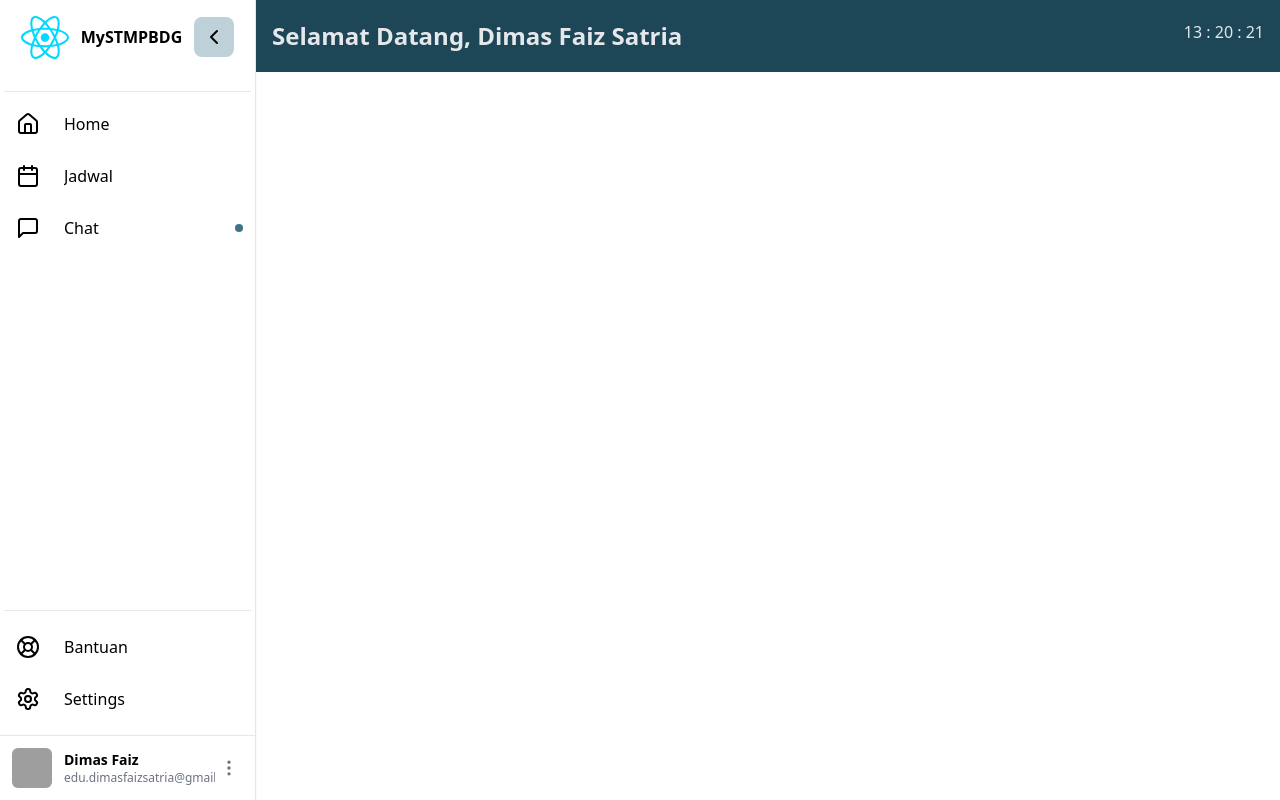
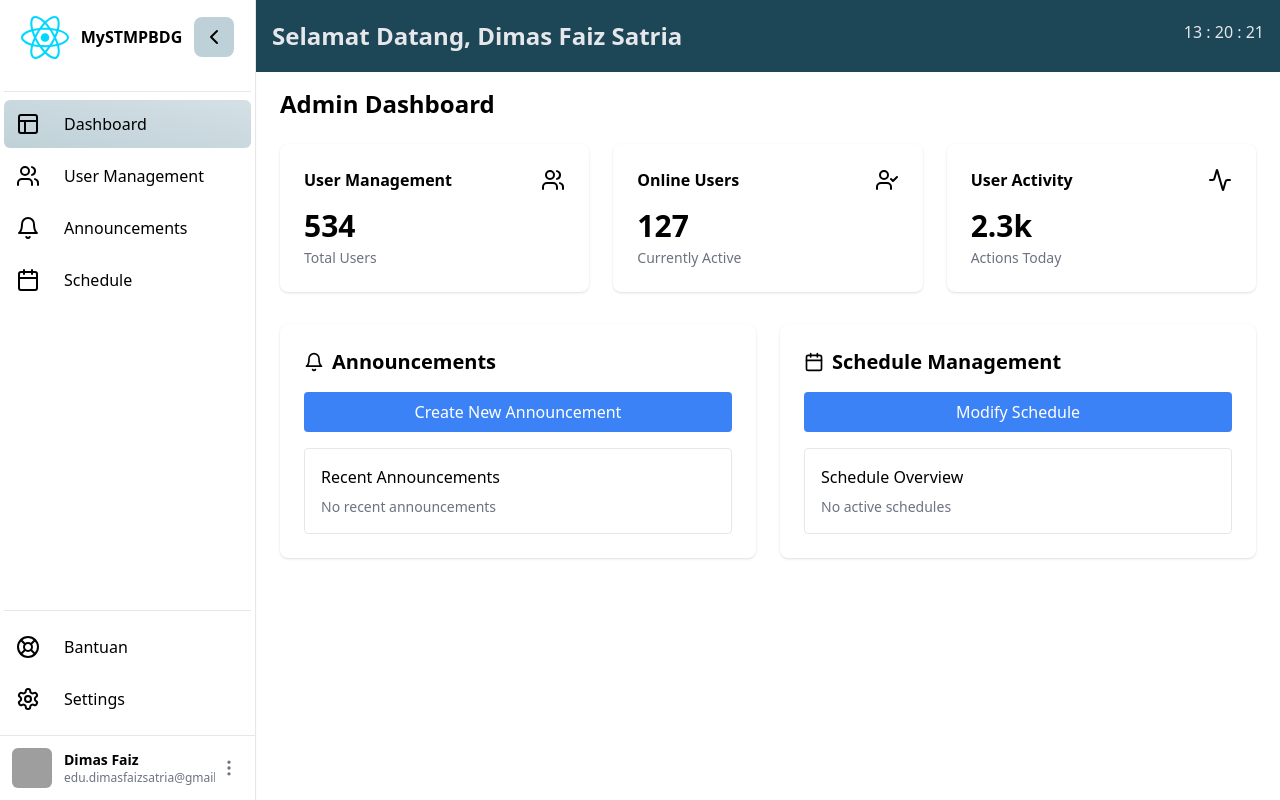
Before and after one commit to FumoRin/MySTMPBDG, a React (Vite) app: page /admin in a window 1280 px wide. Built offline with nearby package versions, Linux system fonts and the light colour scheme; grey boxes are pictures that could not be loaded.

Commit message:
Early commit for adminPage

```diff
--- a/src/App.tsx
+++ b/src/App.tsx
@@ -4,6 +4,7 @@ import Sidebar, { SidebarItem } from "./components/sidebar";
 import ChatApp from "./components/chatapp/chatApp";
 import SchedulePage from "./components/schedule/schedulePage";
 import AuthPage from "./components/auth/authPage";
+import AdminPage from "./components/admin/adminPage";
 
 import {
   BrowserRouter as Router,
@@ -13,7 +14,14 @@ import {
   Navigate,
 } from "react-router-dom"; // Ensure correct import
 import { useState, useEffect } from "react";
-import { Home, MessageSquare, Calendar } from "lucide-react";
+import {
+  Home,
+  MessageSquare,
+  Calendar,
+  Users,
+  Bell,
+  Layout,
+} from "lucide-react";
 
 function SchedulePageWrapper({ expanded }: { expanded: boolean }) {
   return <SchedulePage expanded={expanded} />;
@@ -31,6 +39,55 @@ function AppContent() {
   const [expanded, setExpanded] = useState(true); // State to manage sidebar expansion
   const location = useLocation();
   const isLoginPage = location.pathname === "/login";
+  const isAdminPage = location.pathname.startsWith("/admin");
+
+  // Get navigation items based on whether we're in admin section or main app
+  const getNavigationItems = () => {
+    if (isAdminPage) {
+      return [
+        {
+          icon: <Layout />,
+          text: "Dashboard",
+          to: "/admin",
+        },
+        {
+          icon: <Users />,
+          text: "User Management",
+          to: "/admin/users",
+        },
+        {
+          icon: <Bell />,
+          text: "Announcements",
+          to: "/admin/announcements",
+        },
+        {
+          icon: <Calendar />,
+          text: "Schedule",
+          to: "/admin/schedule",
+        },
+      ];
+    }
+
+    // Regular app navigation
+    return [
+      {
+        icon: <Home />,
+        text: "Home",
+        to: "/home",
+      },
+      {
+        icon: <Calendar />,
+        text: "Jadwal",
+        to: "/jadwal",
+      },
+      {
+        icon: <MessageSquare />,
+        text: "Chat",
+        to: "/chat",
+        alert: true,
+      },
+    ];
+  };
 
   useEffect(() => {
     if (isLoginPage) {
@@ -47,25 +104,16 @@ function AppContent() {
         <>
           <Sidebar expanded={expanded} setExpanded={setExpanded}>
             <hr className="my-2" />
-            <SidebarItem
-              icon={<Home />}
-              text="Home"
-              to="/home"
-              active={location.pathname === "/home"}
-            />
-            <SidebarItem
-              icon={<Calendar />}
-              text="Jadwal"
-              to="/jadwal"
-              active={location.pathname === "/jadwal"}
-            />
-            <SidebarItem
-              icon={<MessageSquare />}
-              text="Chat"
-              to="/chat"
-              active={location.pathname === "/chat"}
-              alert
-            />
+            {getNavigationItems().map((item, index) => (
+              <SidebarItem
+                key={index}
+                icon={item.icon}
+                text={item.text}
+                to={item.to}
+                active={location.pathname === item.to}
+                alert={item.alert}
+              />
+            ))}
           </Sidebar>
           <HomeHeader expanded={expanded} />
         </>
@@ -89,6 +137,12 @@ function AppContent() {
             />
             <Route path="/chat" element={<ChatApp />} />
             <Route path="/login" element={<AuthPage />} />
+
+            {/* Admin routes */}
+            <Route path="/admin" element={<AdminPage />} />
+            <Route path="/admin/users" element={<AdminPage />} />
+            <Route path="/admin/announcements" element={<AdminPage />} />
+            <Route path="/admin/schedule" element={<AdminPage />} />
           </Routes>
         </div>
       </div>
--- /dev/null
+++ b/src/components/admin/adminPage.tsx
@@ -0,0 +1,98 @@
+import { Users, Bell, Calendar, Activity, UserCheck } from "lucide-react";
+
+export default function AdminPage() {
+  return (
+    <div className="p-6">
+      <h1 className="text-2xl font-bold mb-6">Admin Dashboard</h1>
+
+      {/* User Management Section */}
+      <div className="grid grid-cols-1 md:grid-cols-2 lg:grid-cols-3 gap-6 mb-8">
+        <DashboardCard
+          icon={<Users className="w-6 h-6" />}
+          title="User Management"
+          value="534"
+          label="Total Users"
+        />
+        <DashboardCard
+          icon={<UserCheck className="w-6 h-6" />}
+          title="Online Users"
+          value="127"
+          label="Currently Active"
+        />
+        <DashboardCard
+          icon={<Activity className="w-6 h-6" />}
+          title="User Activity"
+          value="2.3k"
+          label="Actions Today"
+        />
+      </div>
+
+      {/* Quick Actions */}
+      <div className="grid grid-cols-1 md:grid-cols-2 gap-6">
+        {/* Announcements Panel */}
+        <div className="bg-white p-6 rounded-lg shadow">
+          <h2 className="text-xl font-semibold mb-4 flex items-center gap-2">
+            <Bell className="w-5 h-5" />
+            Announcements
+          </h2>
+          <div className="space-y-4">
+            <button className="w-full bg-blue-500 text-white p-2 rounded">
+              Create New Announcement
+            </button>
+            <div className="border rounded p-4">
+              <h3 className="font-medium">Recent Announcements</h3>
+              {/* Placeholder for announcement list */}
+              <div className="text-sm text-gray-500 mt-2">
+                No recent announcements
+              </div>
+            </div>
+          </div>
+        </div>
+
+        {/* Schedule Management */}
+        <div className="bg-white p-6 rounded-lg shadow">
+          <h2 className="text-xl font-semibold mb-4 flex items-center gap-2">
+            <Calendar className="w-5 h-5" />
+            Schedule Management
+          </h2>
+          <div className="space-y-4">
+            <button className="w-full bg-blue-500 text-white p-2 rounded">
+              Modify Schedule
+            </button>
+            <div className="border rounded p-4">
+              <h3 className="font-medium">Schedule Overview</h3>
+              {/* Placeholder for schedule summary */}
+              <div className="text-sm text-gray-500 mt-2">
+                No active schedules
+              </div>
+            </div>
+          </div>
+        </div>
+      </div>
+    </div>
+  );
+}
+
+// Dashboard Card Component
+function DashboardCard({
+  icon,
+  title,
+  value,
+  label,
+}: {
+  icon: React.ReactNode;
+  title: string;
+  value: string;
+  label: string;
+}) {
+  return (
+    <div className="bg-white p-6 rounded-lg shadow">
+      <div className="flex items-center justify-between mb-4">
+        <h3 className="font-semibold">{title}</h3>
+        {icon}
+      </div>
+      <div className="text-3xl font-bold mb-1">{value}</div>
+      <div className="text-sm text-gray-500">{label}</div>
+    </div>
+  );
+}
--- /dev/null
+++ b/src/components/protectedRoute.tsx
@@ -0,0 +1,20 @@
+import { Navigate } from "react-router-dom";
+
+interface ProtectedRouteProps {
+  isAdmin: boolean;
+  children: React.ReactNode;
+}
+
+const ProtectedRoute: React.FC<ProtectedRouteProps> = ({
+  isAdmin,
+  children,
+}) => {
+  if (!isAdmin) {
+    // Redirect to home if user is not admin
+    return <Navigate to="/home" replace />;
+  }
+
+  return <>{children}</>;
+};
+
+export default ProtectedRoute;
```
